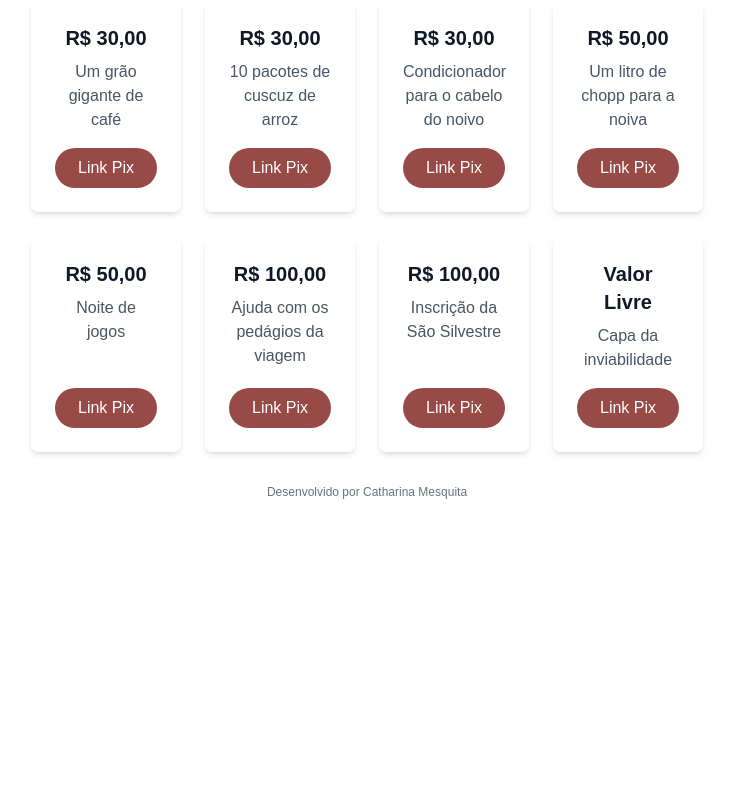
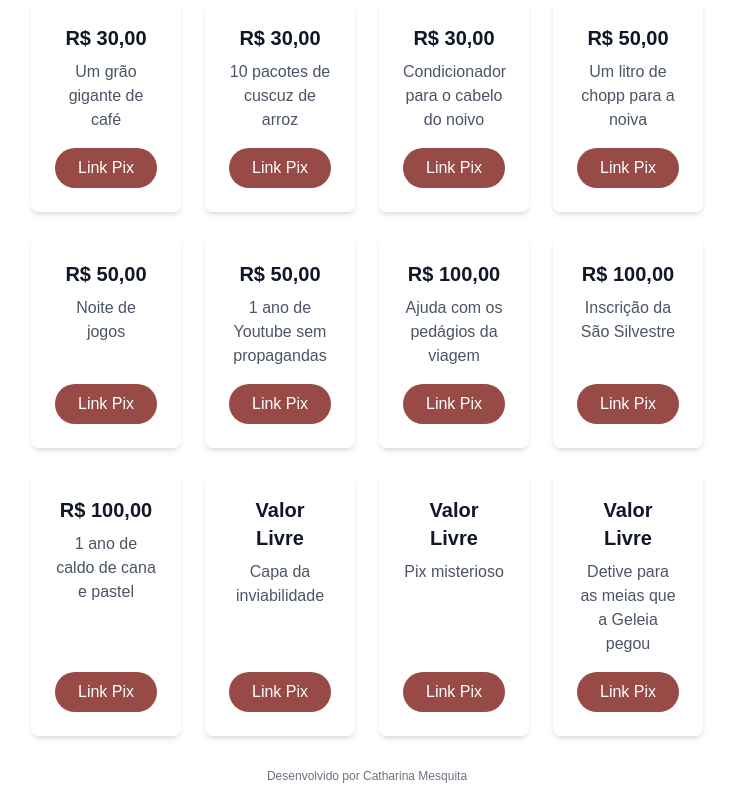
Before and after one commit to acmesquita/site_presente_de_casamento, a Next.js app: page / in a window 1280 px wide. Shown: the part 496-1296 px from the top of the page, without its empty margins (273-1006 px from the left). Before the commit the page ends 1012 px from the top, so only its background shows below. Built offline with nearby package versions, Linux system fonts and the light colour scheme.

Commit message:
feat: adding others gifts

```diff
--- a/src/app/page.tsx
+++ b/src/app/page.tsx
@@ -135,6 +135,20 @@ export default function Doacao() {
             </button>
           </div>
 
+
+          <div className="bg-white/90 p-6 rounded-lg shadow-md hover:shadow-lg transition-shadow flex flex-col">
+            <div className="text-center flex-1">
+              <h3 className="text-xl font-semibold text-gray-900">R$ 50,00</h3>
+              <p className="text-gray-600 mt-2">1 ano de Youtube sem propagandas</p>
+            </div>
+            <button
+              onClick={handleCopyPix50}
+              className="mt-4 w-full bg-[#984a46] text-white py-2 px-4 rounded-full hover:bg-[#7a3a36] transition-colors"
+            >
+              Link Pix
+            </button>
+          </div>
+
           {/* Opção 3 */}
           <div className="bg-white/90 p-6 rounded-lg shadow-md hover:shadow-lg transition-shadow flex flex-col">
             <div className="text-center flex-1">
@@ -162,6 +176,19 @@ export default function Doacao() {
             </button>
           </div>
 
+          <div className="bg-white/90 p-6 rounded-lg shadow-md hover:shadow-lg transition-shadow flex flex-col">
+            <div className="text-center flex-1">
+              <h3 className="text-xl font-semibold text-gray-900">R$ 100,00</h3>
+              <p className="text-gray-600 mt-2">1 ano de caldo de cana e pastel</p>
+            </div>
+            <button
+              onClick={handleCopyPix100}
+              className="mt-4 w-full bg-[#984a46] text-white py-2 px-4 rounded-full hover:bg-[#7a3a36] transition-colors"
+            >
+              Link Pix
+            </button>
+          </div>
+
           {/* Opção 4 - Valor Livre */}
           <div className="bg-white/90 p-6 rounded-lg shadow-md hover:shadow-lg transition-shadow flex flex-col">
             <div className="text-center flex-1">
@@ -175,6 +202,32 @@ export default function Doacao() {
               Link Pix
             </button>
           </div>
+
+          <div className="bg-white/90 p-6 rounded-lg shadow-md hover:shadow-lg transition-shadow flex flex-col">
+            <div className="text-center flex-1">
+              <h3 className="text-xl font-semibold text-gray-900">Valor Livre</h3>
+              <p className="text-gray-600 mt-2">Pix misterioso</p>
+            </div>
+            <button
+              onClick={handleCopyPixLivre}
+              className="mt-4 w-full bg-[#984a46] text-white py-2 px-4 rounded-full hover:bg-[#7a3a36] transition-colors"
+            >
+              Link Pix
+            </button>
+          </div>
+
+          <div className="bg-white/90 p-6 rounded-lg shadow-md hover:shadow-lg transition-shadow flex flex-col">
+            <div className="text-center flex-1">
+              <h3 className="text-xl font-semibold text-gray-900">Valor Livre</h3>
+              <p className="text-gray-600 mt-2">Detive para as meias que a Geleia pegou</p>
+            </div>
+            <button
+              onClick={handleCopyPixLivre}
+              className="mt-4 w-full bg-[#984a46] text-white py-2 px-4 rounded-full hover:bg-[#7a3a36] transition-colors"
+            >
+              Link Pix
+            </button>
+          </div>
         </div>
       </div>
     </div>
```
